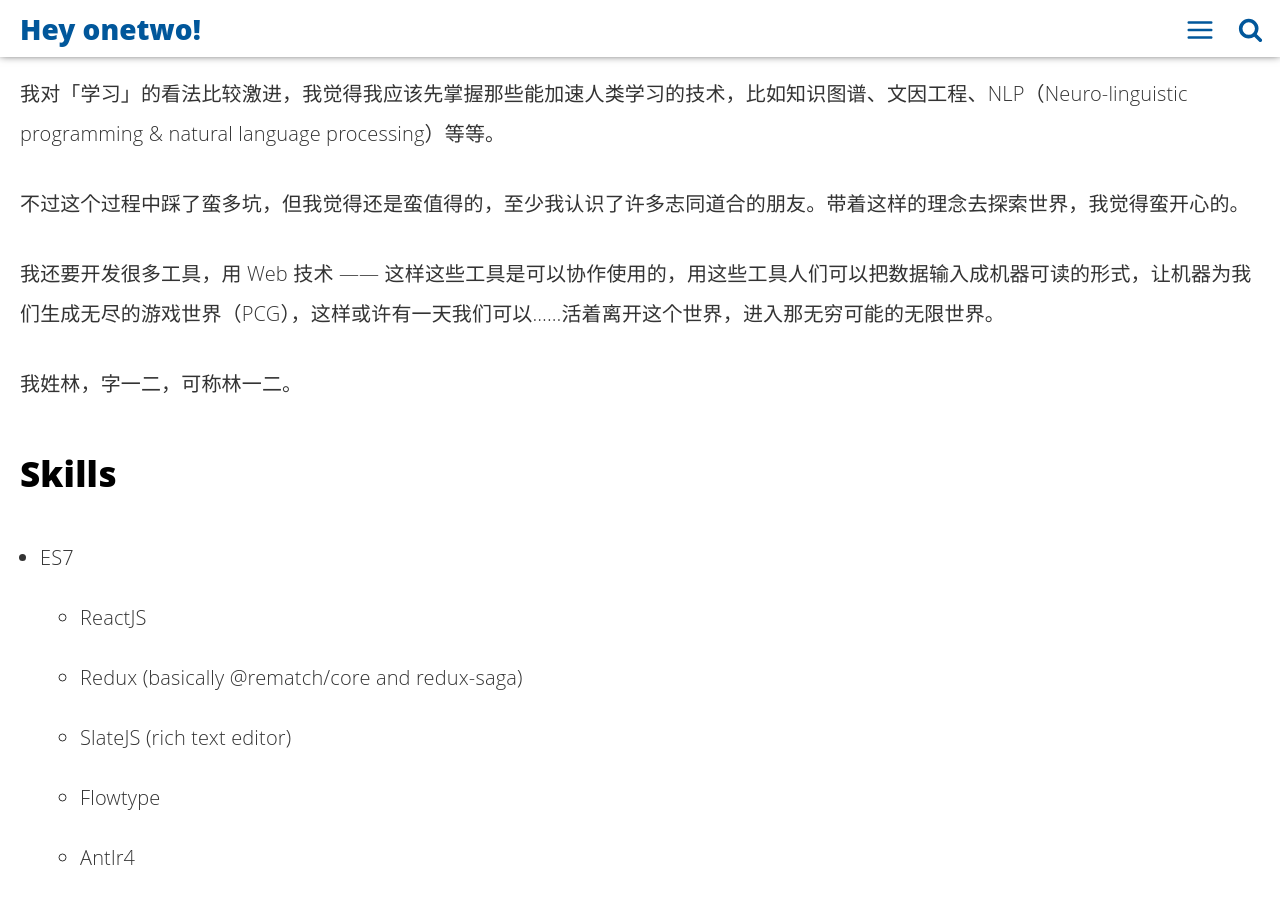
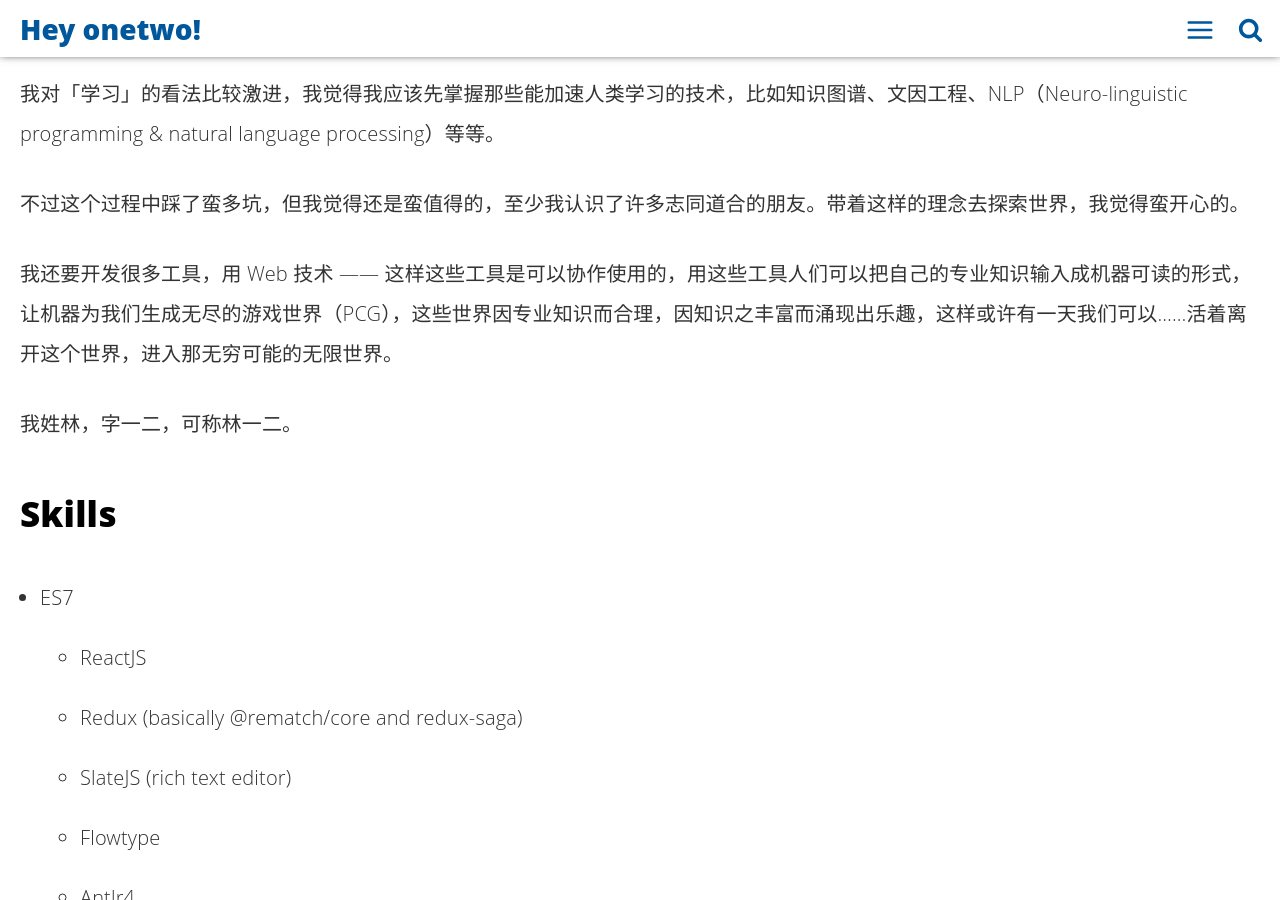
Before and after one commit to linonetwo/linonetwo.github.io, a Jekyll site: the page built from about.html, in a window 1280 px wide and 900 px high, scrolled down 722 px. Built offline with Jekyll 4.4.1, drawn with Linux system fonts in a browser that asks for light colours.

Commit message:
add desc about vision

```diff
--- a/about.html
+++ b/about.html
@@ -16,7 +16,7 @@ description: 'Brief description about me'
   不过这个过程中踩了蛮多坑，但我觉得还是蛮值得的，至少我认识了许多志同道合的朋友。带着这样的理念去探索世界，我觉得蛮开心的。
 </p>
 <p>
-	我还要开发很多工具，用 Web 技术 —— 这样这些工具是可以协作使用的，用这些工具人们可以把数据输入成机器可读的形式，让机器为我们生成无尽的游戏世界（PCG），这样或许有一天我们可以……活着离开这个世界，进入那无穷可能的无限世界。
+	我还要开发很多工具，用 Web 技术 —— 这样这些工具是可以协作使用的，用这些工具人们可以把自己的专业知识输入成机器可读的形式，让机器为我们生成无尽的游戏世界（PCG），这些世界因专业知识而合理，因知识之丰富而涌现出乐趣，这样或许有一天我们可以……活着离开这个世界，进入那无穷可能的无限世界。
 </p>
 
 <p>我姓林，字一二，可称林一二。</p>
```
